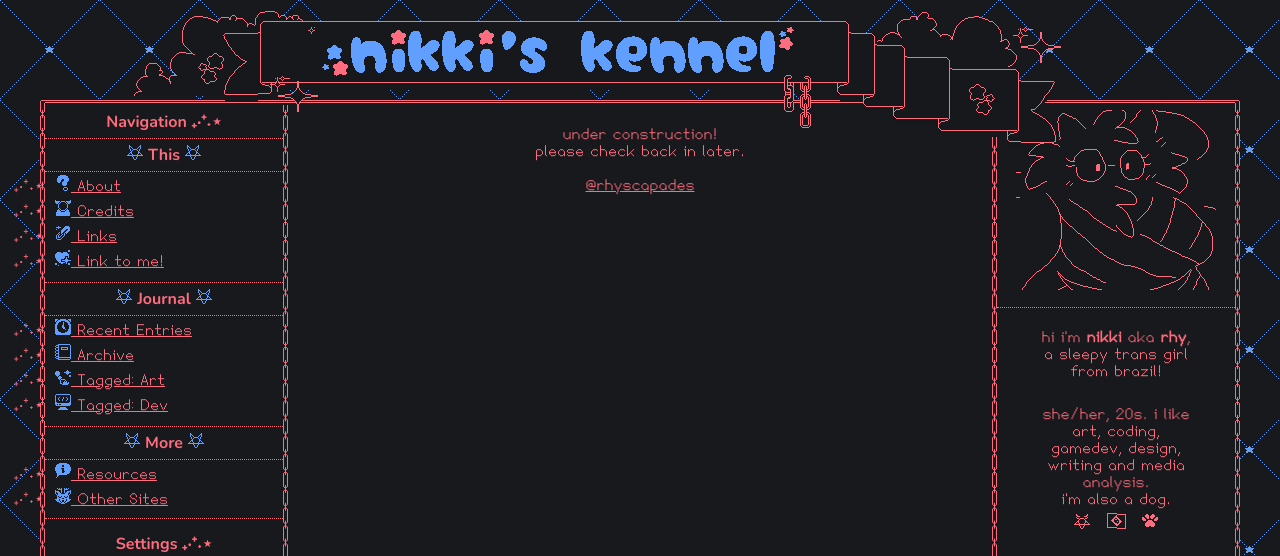
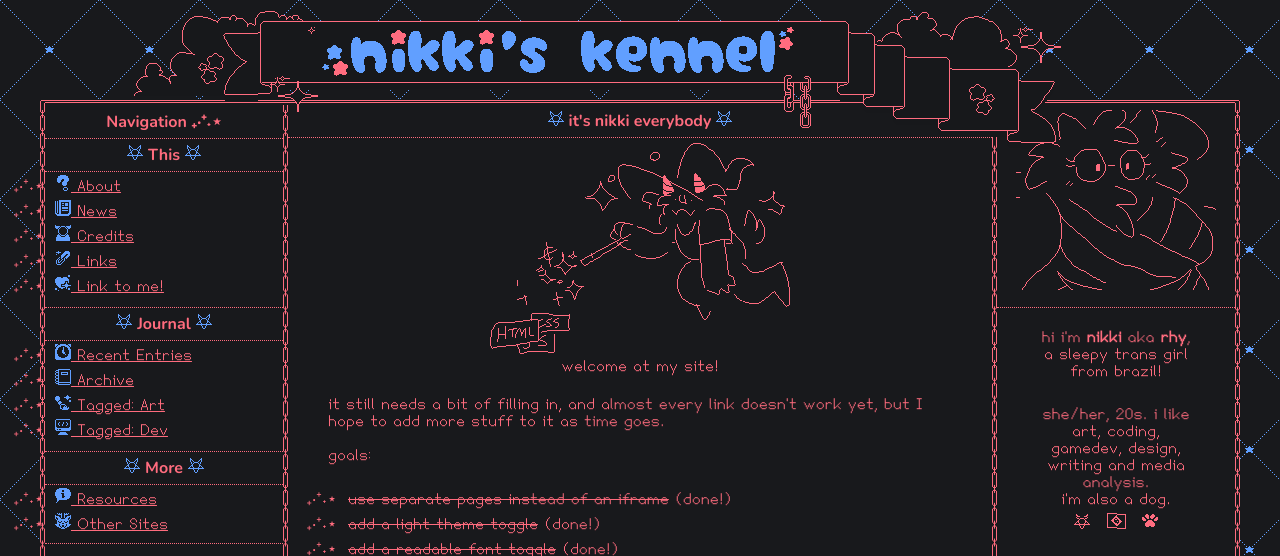
Before and after one commit to rhysuki/website, a Flask app: page / in a window 1280 px wide. Shown: the top 556 px of the page. Run offline with Flask 3, Linux system fonts and the light colour scheme.

Commit message:
Add a better placeholder and a News page

```diff
--- a/app.py
+++ b/app.py
@@ -27,6 +27,7 @@ def before_request():
 
 @app.route("/", defaults={"name": "placeholder"})
 @app.route("/about/", defaults={"name": "about"})
+@app.route("/news/", defaults={"name": "news"})
 @app.route("/credits/", defaults={"name": "credits"})
 @app.route("/links/", defaults={"name": "links"})
 @app.route("/link_to_me/", defaults={"name": "link_to_me"})
--- /dev/null
+++ b/static/main_pages/news.html
@@ -0,0 +1 @@
+<p style="text-align: center;">NEWS</p>
--- a/static/main_pages/placeholder.html
+++ b/static/main_pages/placeholder.html
@@ -1,8 +1,42 @@
-<p style="text-align: center;">
-	under construction!
+<h1>it's nikki everybody</h1>
+<div style="text-align: center;">
+	<img class="color-main" src="/static/images/wizard.png">
 	<br>
-	please check back in later.
-	<br>
-	<br>
-	<a href="https://x.com/rhyscapades">@rhyscapades</a>
+	welcome at my site!
+</div>
+<p>
+	it still needs a bit of filling in, and almost every link doesn't work yet, but I hope to
+	add more stuff to it as time goes.
+	<br><br>
+	goals:
 </p>
+<ul>
+	<li><s>use separate pages instead of an iframe</s> (done!)</li>
+	<li><s>add a light theme toggle</s> (done!)</li>
+	<li><s>add a readable font toggle</s> (done!)</li>
+	<li>add a proper mobile mode</li>
+	<li>move writings from other sites over to here</li>
+	<li>add a games section</li>
+</ul>
+
+<h1>Update Log</h1>
+<p>
+	<b>Nov 30, 2024:</b> added theme + font switching! this goes a long way to making the site more accessible
+	to everyone. mobile mode next?
+	<br><br>
+	<b>Nov 28, 2024:</b> the new version of the site is up temporarily at rhysuki.pythonanywhere.com! I figured
+	it'd be easier learn to deploy a site in a controlled, free environment before I eventually move to my own domain.
+	<br><br>
+	<b>Nov 22, 2024:</b> moved the site to python + flask. chafing against barebones javascript/jquery for even
+	basic things like routing was getting to me, and I decided I just needed something easy and simple to glue it all
+	together.
+	<br><br>
+	<b>Nov 20, 2024:</b> the site is up! it uses only basic HTML, CSS and javascript, iframes and some other tricks to
+	work. it was a huge learning curve to go from nothing to this, even though I was already using another site as a
+	base.
+</p>
+
+<hr>
+<div style="text-align: center;">
+	<a href="https://x.com/rhyscapades" style="text-align: center;">@rhyscapades</a>
+</div>
--- a/templates/404.html.j2
+++ b/templates/404.html.j2
@@ -4,14 +4,14 @@
 <style>
 	body {
 		text-align: center;
-		background: var(--black)
+		background: var(--bg)
 	}
 </style>
 {% endblock %}
 
 {% block body %}
 <p>
-	<img src="{{ g.load_static('images/404.png') }}">
+	<img class="color-main" src="{{ g.load_static('images/404.png') }}">
 	<br>
 	404
 	<br>
--- a/templates/main.html.j2
+++ b/templates/main.html.j2
@@ -26,6 +26,8 @@
 		<ul>
 			<li><a href="/about/"><img class="color-alt" src="{{ g.load_static('images/icons/question.png') }}">
 					About</a></li>
+			<li><a href="/news/"><img class="color-alt" src="{{ g.load_static('images/icons/newspaper.png') }}">
+					News</a></li>
 			<li><a href="/credits/"><img class="color-alt" src="{{ g.load_static('images/icons/person.png') }}">
 					Credits</a></li>
 			<li><a href="/links/"><img class="color-alt" src="{{ g.load_static('images/icons/link.png') }}">
```
Also changed, not shown: static/images/icons/newspaper.png (added).
